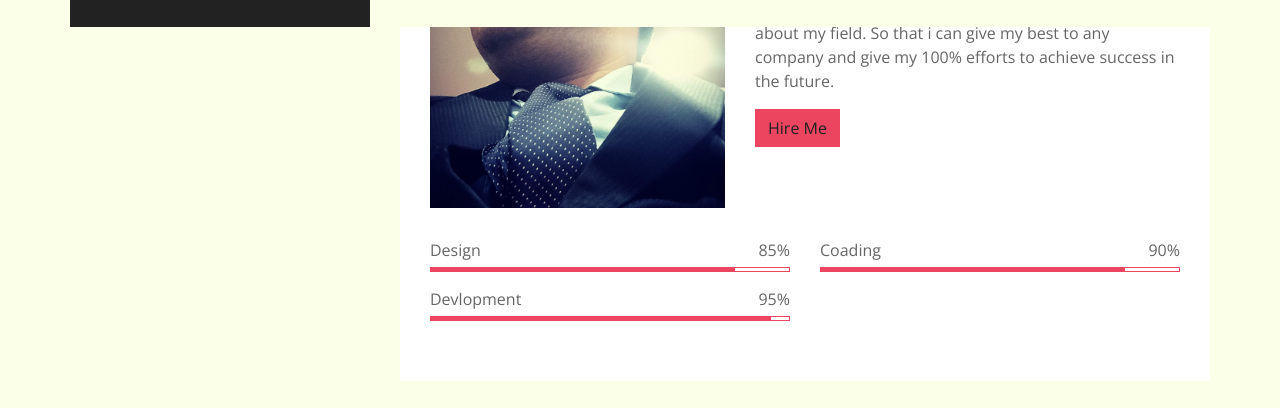
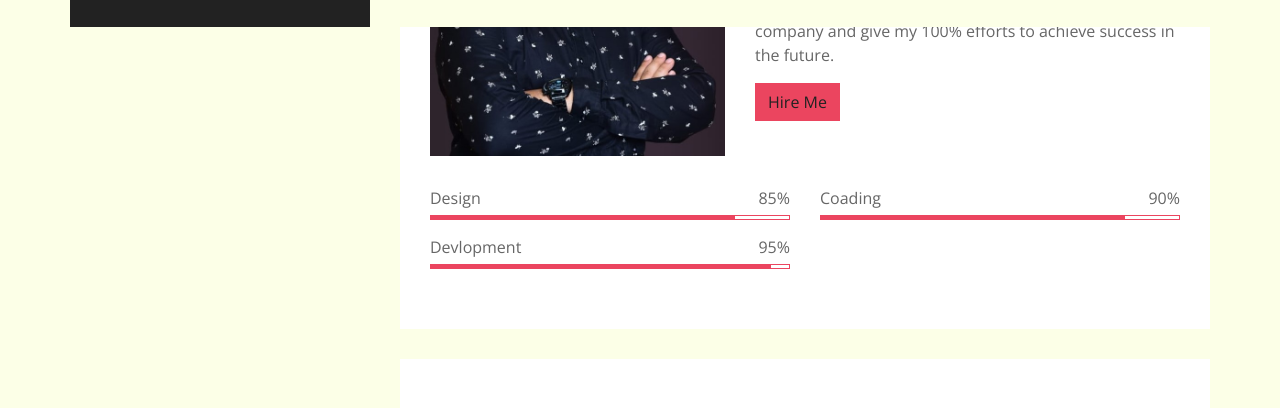
Before and after one commit to subhranshurath01/resume, a plain HTML site: page index.html in a window 1280 px wide. Shown: the part 773-1181 px from the top of the page. Drawn offline with nearby package versions, Linux system fonts and the light colour scheme.

Commit message:
Update index.html

```diff
--- a/index.html
+++ b/index.html
@@ -93,7 +93,7 @@
                         </div>
                         <div class="row align-items-center">
                             <div class="col-md-6 col-lg-5">
-                                <img src="img/about.jpg" alt="Image">
+                                <img src="./img/Srath2.jpg" alt="Image">
                             </div>
                             <div class="col-md-6 col-lg-7">
                                 <p style=" text-indent: 50px;">
```
